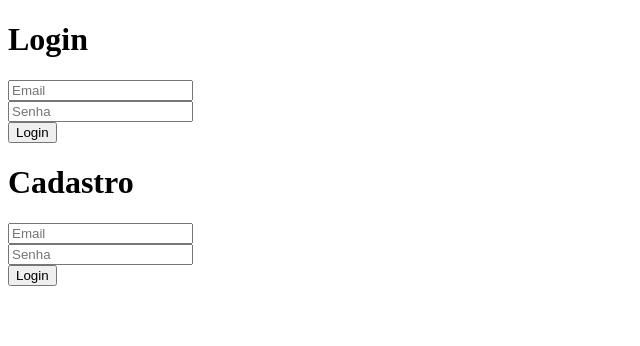
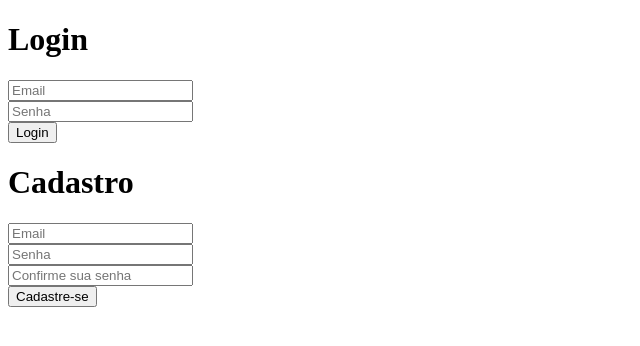
Before and after one commit to friche11/Academia-TIS-2, a React (Create React App) app in the folder src/cadastro/: page / in a window 1280 px wide. Shown: the top 346 px of the page, without its empty margins (0-640 px from the left). Built offline with nearby package versions, Linux system fonts and the light colour scheme.

Commit message:
Atualização formulário de Cadastro #47

```diff
--- a/src/cadastro/src/App.js
+++ b/src/cadastro/src/App.js
@@ -3,6 +3,8 @@ import {Formik, Form, Field, ErrorMessage} from "formik"; //biblioteca para vali
 import * as yup from "yup"; //validação de campos
 
 function App() {
+
+  const handleClickRegister = (values) => console.log(values)
 
   const handleClickLogin = (values) => console.log(values);
 
@@ -10,6 +12,13 @@ function App() {
     email: yup.string().email().required("Este campo é obrigatório"),
     password: yup.string().min(8, "A senha deve ter no mínimo 8 caracteres").required("Este campo é obrigatório"),
   });
+
+  const validationRegister = yup.object().shape({
+    email: yup.string().email().required("Este campo é obrigatório"),
+    password: yup.string().min(8, "A senha deve ter no mínimo 8 caracteres").required("Este campo é obrigatório"),
+    confirmpassword: yup.string().min(8, "As senhas não coincidem").required("As senhas não coincidem"),
+  });
+
 
   return (
     <div className="container">
@@ -36,8 +45,8 @@ function App() {
       </Formik>
       <h1>Cadastro</h1>
       <Formik
-        initalValues={{}} onSubmit={handleClickLogin}
-        validationSchema={validationLogin}
+        initalValues={{}} onSubmit={handleClickRegister}
+        validationSchema={validationRegister}
       >
         <Form className="login-form">
 
@@ -51,7 +60,12 @@ function App() {
             <ErrorMessage component="span" name="password" className="form-error"></ErrorMessage>
         </div>
 
-        <button className="button" type="submit">Login</button>
+        <div className="login-form-group">
+            <Field name="confirmpassword" className="form-field" placeholder="Confirme sua senha"></Field>
+            <ErrorMessage component="span" name="confirmpassword" className="form-error"></ErrorMessage>
+        </div>
+
+        <button className="button" type="submit">Cadastre-se</button>
 
         </Form>
       </Formik>
```
